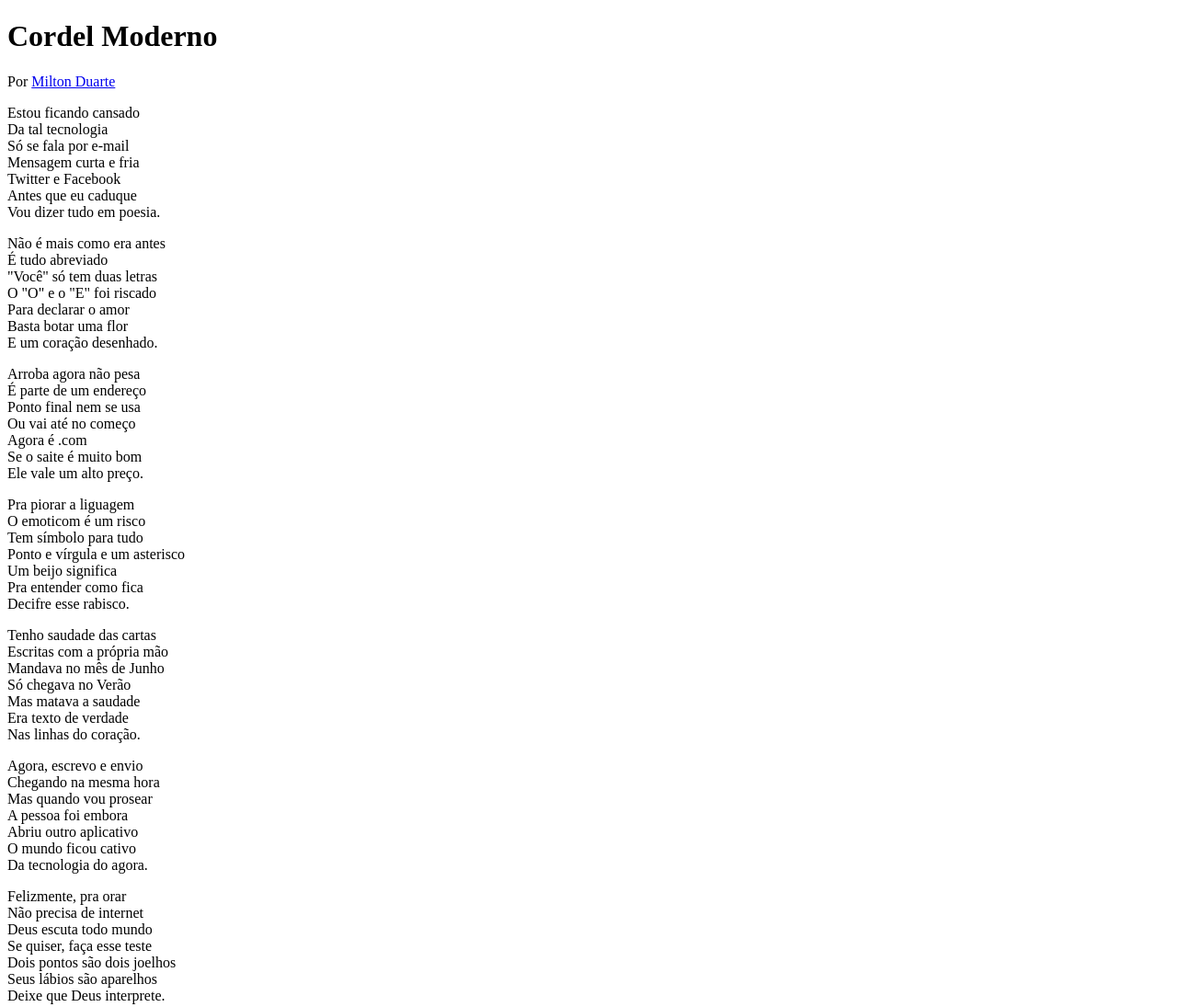
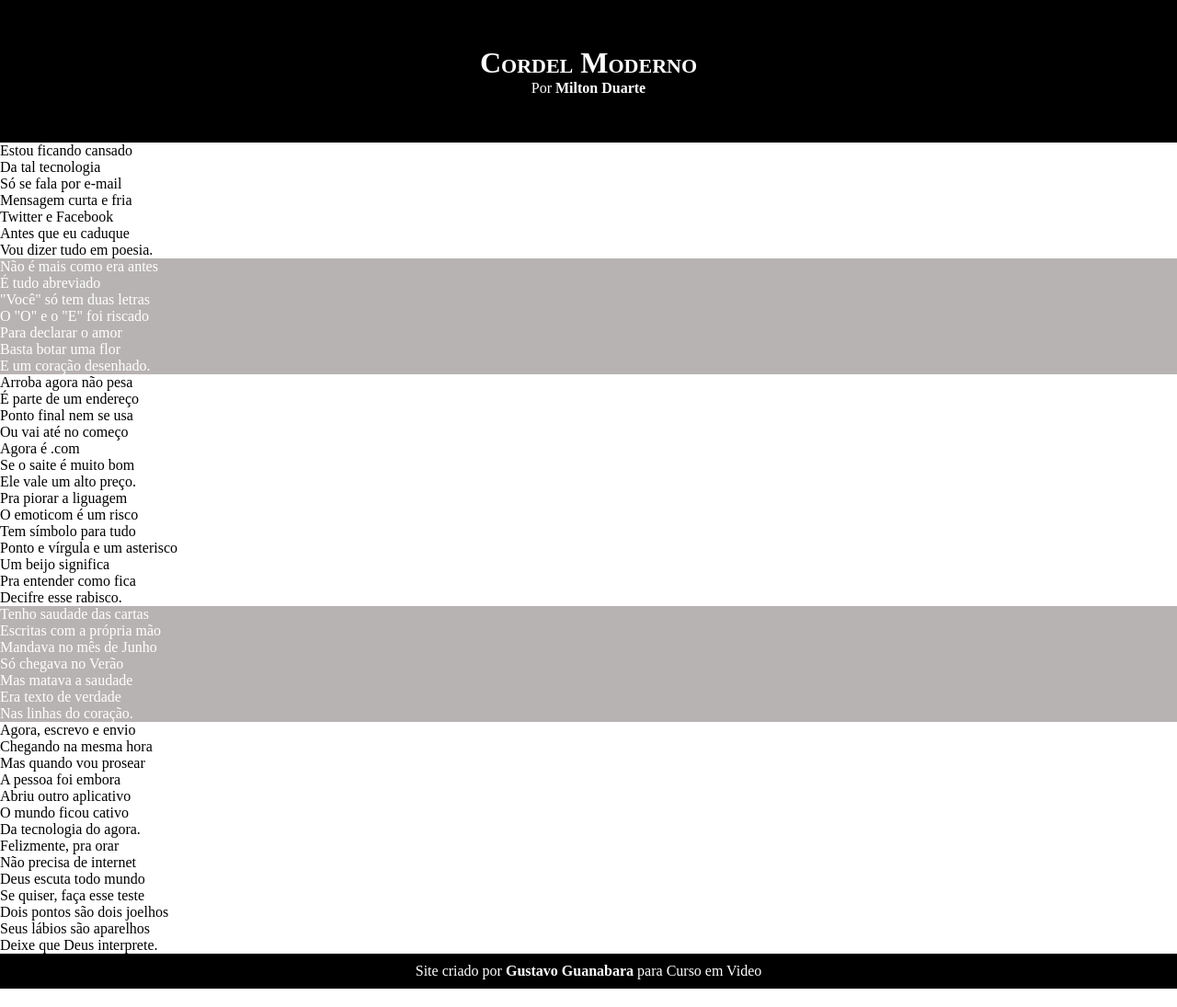
Before and after one commit to Antonio-Lopes-Campos/Ola-todo-mundo, a plain HTML site: page desafio-012/index.html in a window 1280 px wide. Shown: the top 1095 px of the page at 92% size. Drawn offline with Linux system fonts and the light colour scheme.

Commit message:
7/12/2021

```diff
--- a/desafio-012/estilo/style.css
+++ b/desafio-012/estilo/style.css
@@ -1,5 +1,54 @@
 @charset "utf-8";
-{
-    margin: 100px;
+
+* {
+    margin: 0px;
     padding: 0px;
 }
+html, body{
+    min-height: 100vh;
+    background-color: dark;
+}
+header{
+    background-color: black;
+    color: white;
+    text-align: center;
+}
+header > h1
+{
+    padding-top: 50px;
+    /* text-transform: uppercase; */
+    font-variant: small-caps;
+}
+header > p
+ {
+    padding-bottom: 50px;
+}
+header a, footer a {
+    color: white;
+    text-decoration: none;
+    font-weight: bolder;
+}
+header a:hover,  footer a:hover {
+    text-decoration: underline;
+}
+
+    section.normal {
+    background-color: white;
+    color: black;
+    }
+    section.normal {
+        background-color: white;
+        color: black;
+        }
+
+    section.imagem{
+        background-color: rgb(184, 179, 179);
+        color: white;
+    }
+
+footer {
+    background-color: black;
+    color: white;
+    text-align: center;
+    padding: 10px;
+}
--- a/desafio-012/index.html
+++ b/desafio-012/index.html
@@ -8,12 +8,12 @@
     <link rel="stylesheet" href="estilo/style.css">
 </head>
 <body>
-    <heather>
+    <header>
         <h1>Cordel Moderno</h1>
         <p>Por <a href="https://www.recantodasletras.com.br/poesias/3186743" target="_blank"> Milton Duarte</a></p>
-    </heather>
+    </header>
 
-    <section classe "normal">
+    <section class= "normal">
         <p>
             Estou ficando cansado <br>
             Da tal tecnologia<br>
@@ -25,7 +25,7 @@
         </p>
     </section>
 
-    <section classe "imagem">
+    <section class= "imagem">
         <p>
             Não é mais como era antes<br>
             É tudo abreviado<br>
@@ -37,7 +37,7 @@
         </p>
     </section>
 
-    <section classe "normal">
+    <section class= "normal">
         <p>
             Arroba agora não pesa<br>
             É parte de um endereço<br>
@@ -59,7 +59,7 @@
         </p>
     </section>
 
-    <section classe "imagem">
+    <section class= "imagem">
         <p>
             Tenho saudade das cartas<br>
             Escritas com a própria mão<br>
@@ -71,7 +71,7 @@
         </p>
     </section>
 
-    <section classe "normal">
+    <section class= "normal">
         <p>
             Agora, escrevo e envio<br>
             Chegando na mesma hora<br>
```
